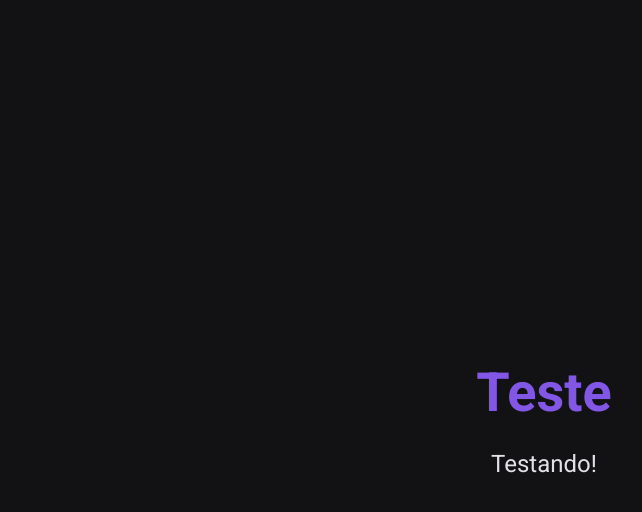
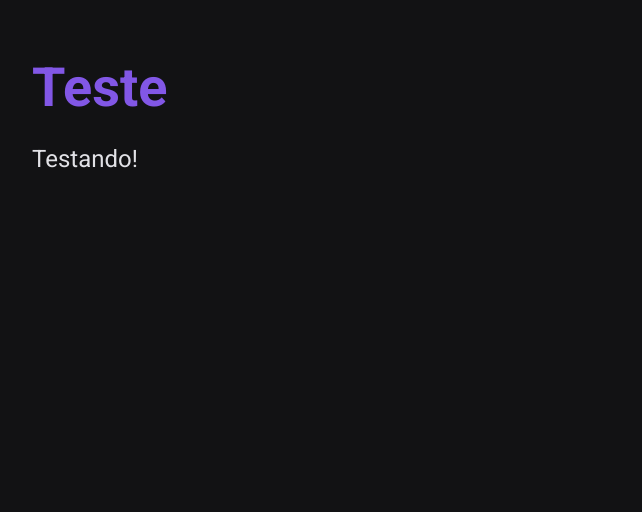
Before and after one commit to icaroxavier/portfolio, a Next.js app: page /teste in a window 1280 px wide. Shown: the top 512 px of the page, without its empty margins (96-738 px from the left). Built offline with nearby package versions, Linux system fonts and the light colour scheme.

Commit message:
alterações

```diff
--- a/src/pages/_app.tsx
+++ b/src/pages/_app.tsx
@@ -1,6 +1,7 @@
 import React from 'react'
 import { AppProps } from 'next/app'
 import { ThemeProvider } from 'styled-components'
+import { motion, AnimatePresence } from 'framer-motion'
 
 import GlobalStyle from '../styles/global'
 import theme from '../styles/theme'
@@ -8,7 +9,28 @@ import theme from '../styles/theme'
 const MyApp: React.FC<AppProps> = ({ Component, pageProps }) => {
   return (
     <ThemeProvider theme={theme}>
-      <Component {...pageProps} />
+      <AnimatePresence exitBeforeEnter>
+        <motion.div
+          initial={{ opacity: 0 }}
+          animate={{ opacity: 1 }}
+          exit={{ opacity: 0 }}
+          variants={{
+            initial: {
+              scale: 0.8,
+              opacity: 0
+            },
+            animate: {
+              scale: 1,
+              opacity: 1,
+              transition: {
+                delay: 0.4
+              }
+            }
+          }}
+        >
+          <Component {...pageProps} />
+        </motion.div>
+      </AnimatePresence>
       <GlobalStyle />
     </ThemeProvider>
   )
--- a/src/pages/_document.tsx
+++ b/src/pages/_document.tsx
@@ -42,9 +42,14 @@ export default class MyDocument extends Document {
       <Html lang="pt">
         <Head>
           <meta charSet="utf-8" />
-
           <link
-            href="https://fonts.googleapis.com/css?family=Roboto:400,500,700"
+            href="https://fonts.googleapis.com/css?family=Roboto:300,400,500,700"
+            rel="stylesheet"
+          />
+          <link rel="preconnect" href="https://fonts.googleapis.com" />
+          <link rel="preconnect" href="https://fonts.gstatic.com" crossOrigin />
+          <link
+            href="https://fonts.googleapis.com/css2?family=Raleway:wght@100;300;400;500&display=swap"
             rel="stylesheet"
           />
         </Head>
--- a/src/pages/teste.tsx
+++ b/src/pages/teste.tsx
@@ -1,6 +1,5 @@
 import React from 'react'
 import Head from 'next/head'
-import { motion } from 'framer-motion'
 
 import { Container } from '../styles/pages/Home'
 import { useRouter } from 'next/router'
@@ -13,67 +12,10 @@ const Home: React.FC = () => {
       <Head>
         <title>Xalo Dev</title>
       </Head>
-      <motion.div
-        initial="hidden"
-        animate="visible"
-        whileHover={{
-          position: 'relative',
-          zIndex: 1,
-          scale: [1, 1.4, 1.2],
-          rotate: [0, 10, -10, 0],
-          filter: [
-            'hue-rotate(0) contrast(100%)',
-            'hue-rotate(360deg) contrast(200%)',
-            'hue-rotate(45deg) contrast(300%)',
-            'hue-rotate(0) contrast(100%)'
-          ],
-          transition: {
-            duration: 0.5
-          }
-        }}
-        variants={{
-          hidden: {
-            scale: 0.8,
-            opacity: 0
-          },
-          visible: {
-            scale: 1,
-            opacity: 1,
-            transition: {
-              delay: 0.4
-            }
-          }
-        }}
-      >
+      <div>
         <h1 onClick={() => router.push('/')}>Teste</h1>
-      </motion.div>
-      <motion.p
-        initial="hidden"
-        animate="visible"
-        whileHover={{
-          position: 'relative',
-          zIndex: 1,
-          scale: 1.2,
-          transition: {
-            duration: 0.2
-          }
-        }}
-        variants={{
-          hidden: {
-            scale: 0.8,
-            opacity: 0
-          },
-          visible: {
-            scale: 1,
-            opacity: 1,
-            transition: {
-              delay: 0.4
-            }
-          }
-        }}
-      >
-        Testando!
-      </motion.p>
+      </div>
+      <p>Testando!</p>
     </Container>
   )
 }
--- a/src/styles/global.ts
+++ b/src/styles/global.ts
@@ -1,5 +1,4 @@
 import { createGlobalStyle } from 'styled-components'
-
 export default createGlobalStyle`
   * {
     margin: 0;
--- a/src/styles/pages/Home.ts
+++ b/src/styles/pages/Home.ts
@@ -4,12 +4,13 @@ export const Container = styled.div`
   width: 100vw;
   height: 100%;
   min-height: 100vh;
-
+  padding: 2vh 10%;
+  @media (max-width: 800px) {
+    padding: 2vh 3%;
+  }
   display: flex;
-  justify-content: center;
-  align-items: center;
   flex-direction: column;
-  text-align: center;
+  overflow-x: hidden;
 
   h1 {
     font-size: 54px;
@@ -22,4 +23,65 @@ export const Container = styled.div`
     font-size: 24px;
     line-height: 32px;
   }
+
+  header {
+    display: grid;
+    grid-template-columns: 6fr 2fr;
+    @media (max-width: 1025px) {
+      grid-template-columns: 3fr 3fr;
+    }
+    @media (max-width: 700px) {
+      grid-template-columns: 1fr 3fr;
+    }
+
+    width: 100%;
+    height: 6vh;
+    margin-bottom: 4vh;
+
+    button {
+      height: 100%;
+    }
+
+    svg {
+      margin: 0;
+      padding: 0;
+      width: auto;
+      cursor: pointer;
+      height: 8vh;
+    }
+
+    .fundoHeader {
+      position: absolute;
+      left: 0;
+      top: 0;
+      width: 100vw;
+      height: 12vh;
+      z-index: -1;
+      background: #333;
+    }
+
+    .botoes {
+      display: flex;
+      justify-content: space-around;
+      margin-top: 2vh;
+      * {
+        border: 2px solid white;
+        background: #333;
+        color: white;
+        padding: 0 5%;
+
+        border-radius: 100px;
+        cursor: pointer;
+        font-family: 'Raleway', sans-serif;
+        font-weight: 500;
+      }
+      margin-bottom: 2vh;
+    }
+  }
+
+  .introducao {
+    display: flex;
+    flex-direction: column;
+    align-items: center;
+  }
 `
```
Also changed, not shown: src/pages/index.tsx (+36 -10 lines), src/assets/x.svg (added).
